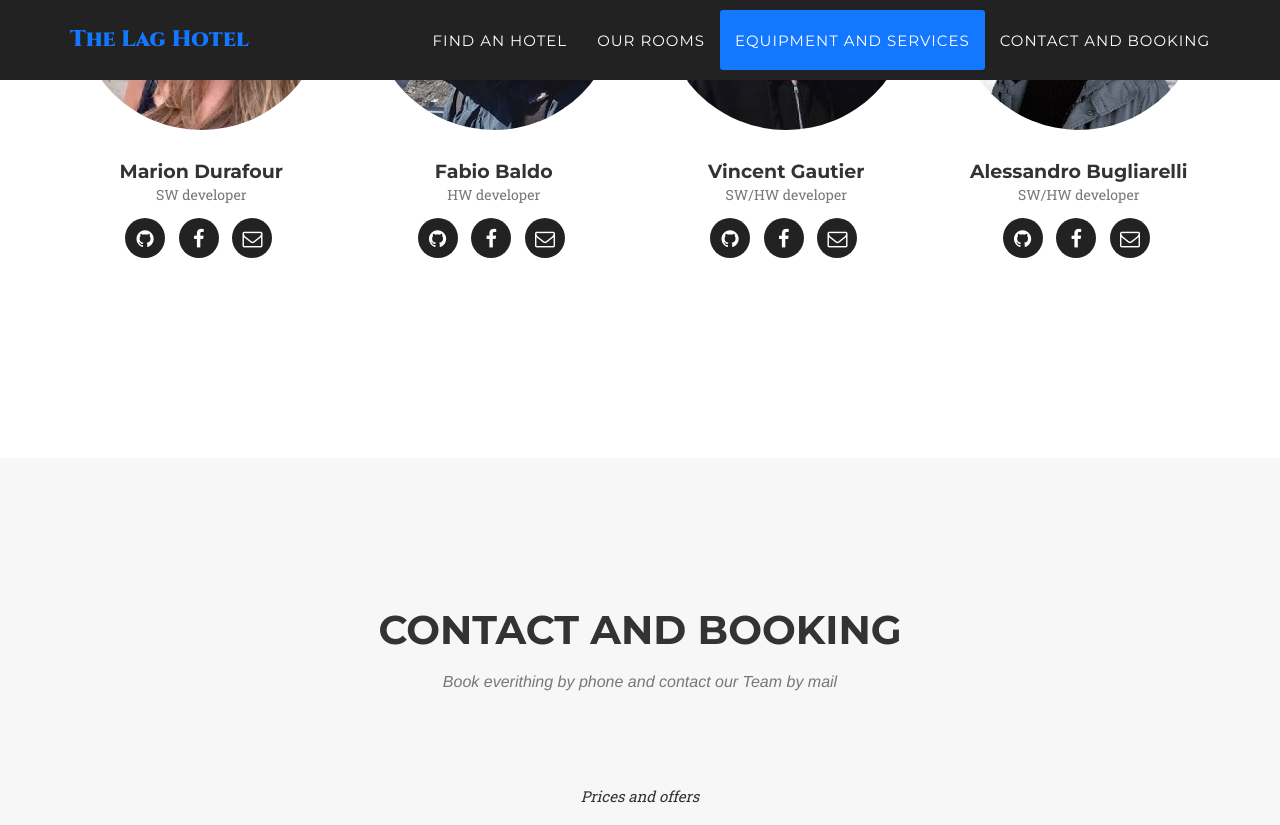
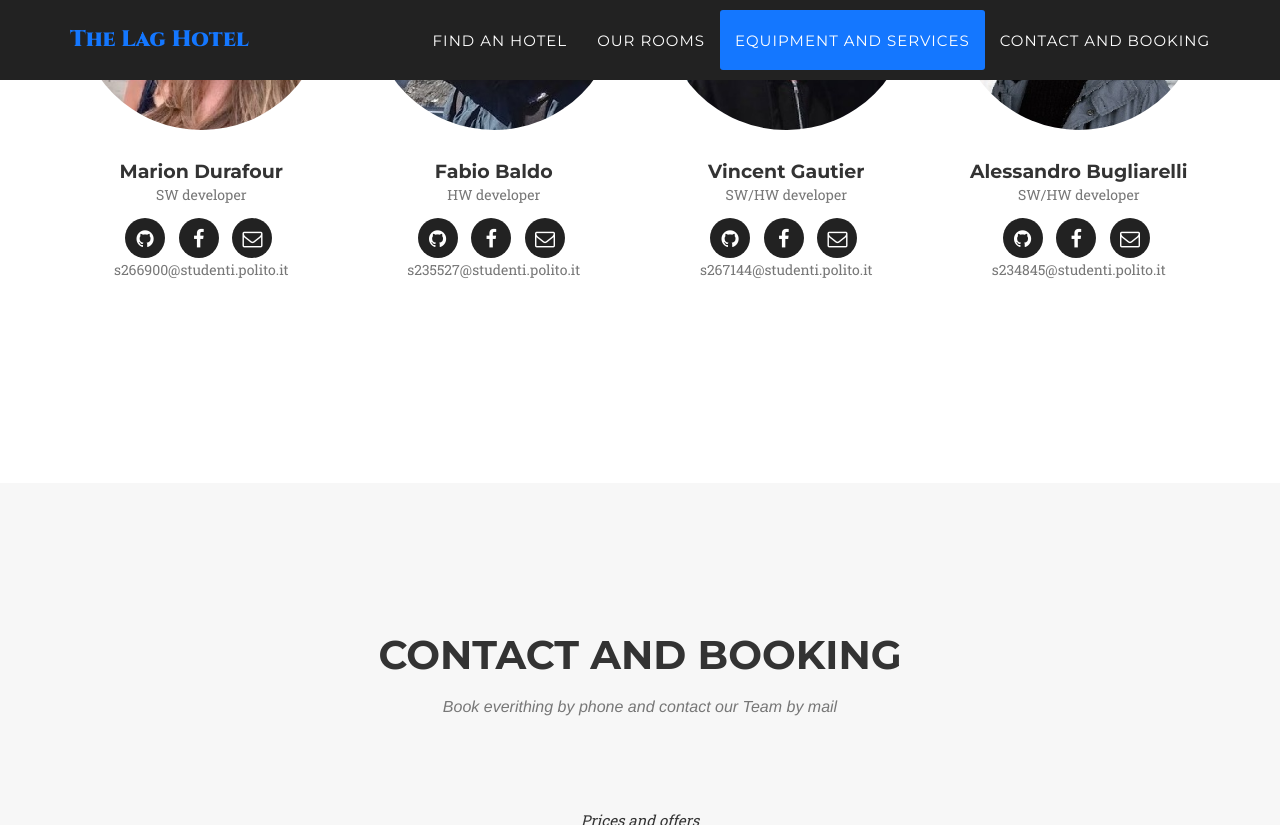
Before and after one commit to VincentGautier/Hotel-web-site, a Jekyll site: the page built from index.html, in a window 1280 px wide and 900 px high, scrolled down 4457 px, cut to the strip 0-825 px from the top of the window. Built offline with Jekyll 4.4.1, drawn with Linux system fonts in a browser that asks for light colours; some web fonts are replaced.

Commit message:
Update equipment_services.html

```diff
--- a/_includes/equipment_services.html
+++ b/_includes/equipment_services.html
@@ -87,6 +87,7 @@
 
 
                     </ul>
+		<p class="text-muted">s266900@studenti.polito.it</p>
                 </div>
             </div>
 
@@ -117,6 +118,8 @@
 
 
                     </ul>
+		<p class="text-muted">s235527@studenti.polito.it</p>
+
                 </div>
             </div>
 
@@ -147,6 +150,7 @@
 
 
                     </ul>
+		<p class="text-muted">s267144@studenti.polito.it</p>
                 </div>
             </div>
 
@@ -177,6 +181,7 @@
 
 
                     </ul>
+		<p class="text-muted">s234845@studenti.polito.it</p>
                 </div>
             </div>
 
```
